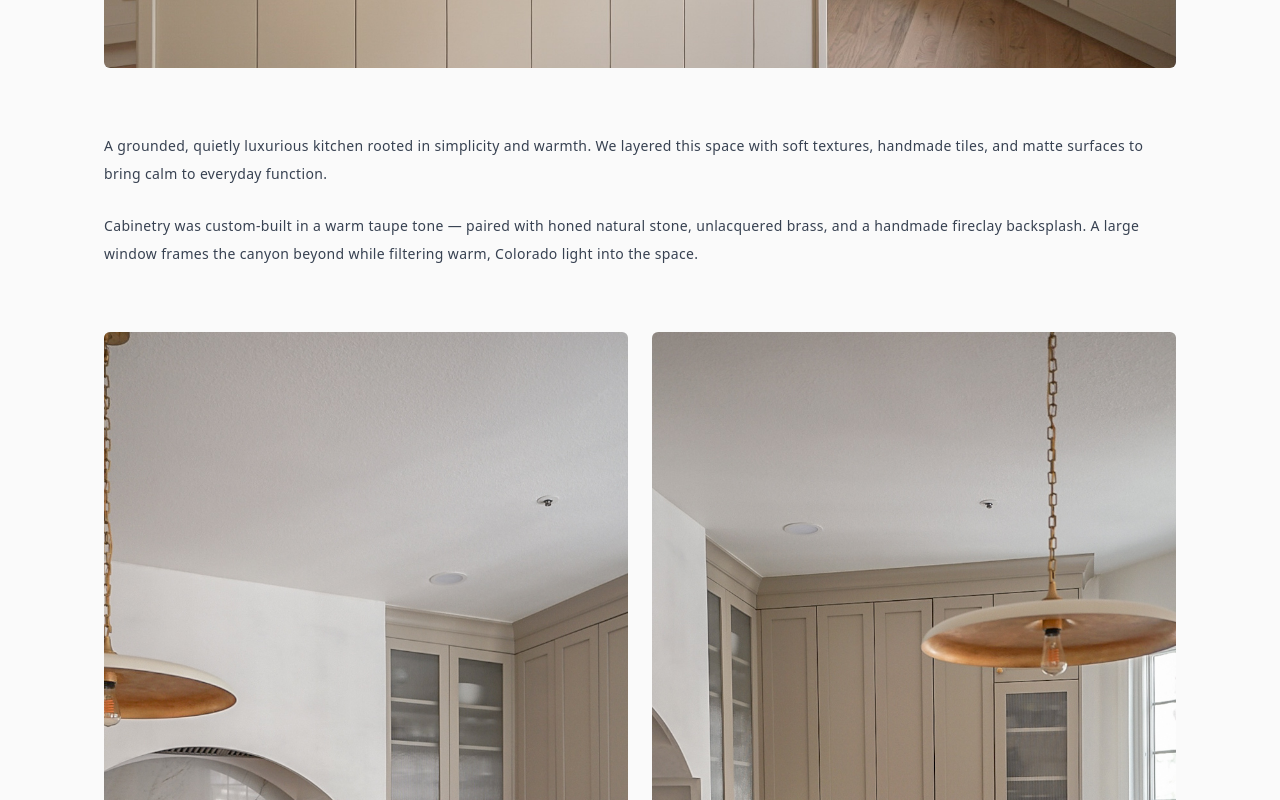
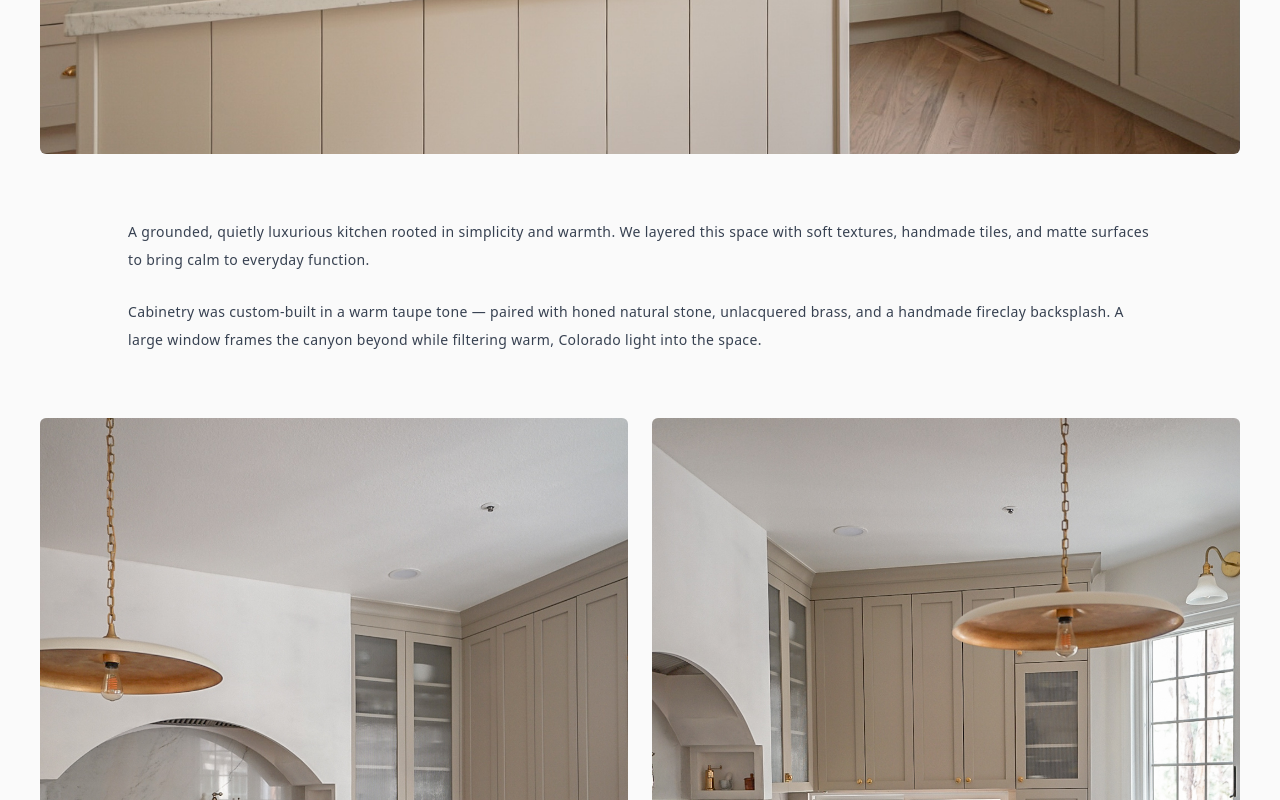
Before and after one commit to HalcyonHaus/halcyonhaus-site, a Next.js app: page /projects/canyon-cottage-kitchen in a window 1280 px wide. Shown: the part 840-1640 px from the top of the page. Built offline with nearby package versions, Linux system fonts and the light colour scheme.

Commit message:
Update canyon-cottage-kitchen.js

```diff
--- a/pages/projects/canyon-cottage-kitchen.js
+++ b/pages/projects/canyon-cottage-kitchen.js
@@ -40,7 +40,7 @@ export default function CanyonCottageKitchen() {
       </header>
 
       {/* Main Content */}
-      <main className="pt-24 pb-24 max-w-6xl mx-auto px-4 md:px-10">
+      <main className="pt-24 pb-24 max-w-[90rem] mx-auto px-4 md:px-10">
         <motion.h1 {...fadeUp} className="text-2xl md:text-2xl font-light tracking-[0.1em] text-center mb-16" style={{ fontFamily: "'Playfair Display', serif" }}>
           CANYON COTTAGE KITCHEN
         </motion.h1>
@@ -51,7 +51,7 @@ export default function CanyonCottageKitchen() {
         </motion.div>
 
         {/* Intro Text */}
-        <motion.section {...fadeUp} className="text-sm leading-7 tracking-wide font-inter text-gray-700 space-y-6 mb-16 px-4 md:px-0">
+        <motion.section {...fadeUp} className="text-sm leading-7 tracking-wide font-inter text-gray-700 space-y-6 mb-16 px-4 md:px-0 max-w-5xl mx-auto">
           <p>
             A grounded, quietly luxurious kitchen rooted in simplicity and warmth. We layered this space with soft textures, handmade tiles, and matte surfaces to bring calm to everyday function.
           </p>
@@ -60,12 +60,12 @@ export default function CanyonCottageKitchen() {
           </p>
         </motion.section>
 
-        {/* Side-by-side images with fixed height */}
+        {/* Side-by-side images with adjusted height */}
         <motion.div {...staggerGroup} className="grid grid-cols-1 md:grid-cols-2 gap-6 mb-16">
-          <motion.div className="h-[64rem] overflow-hidden rounded-md">
+          <motion.div className="h-[48rem] overflow-hidden rounded-md">
             <img src="/images/CCKITCHEN1.JPG" alt="Kitchen Detail 1" className="w-full h-full object-cover" />
           </motion.div>
-          <motion.div className="h-[64rem] overflow-hidden rounded-md">
+          <motion.div className="h-[48rem] overflow-hidden rounded-md">
             <img src="/images/CCKITCHEN2.JPG" alt="Kitchen Detail 2" className="w-full h-full object-cover" />
           </motion.div>
         </motion.div>
@@ -76,7 +76,7 @@ export default function CanyonCottageKitchen() {
         </motion.div>
 
         {/* Image with text beside */}
-        <motion.div {...fadeUp} className="grid grid-cols-1 md:grid-cols-12 gap-12 items-center mb-16 px-4 md:px-0">
+        <motion.div {...fadeUp} className="grid grid-cols-1 md:grid-cols-12 gap-12 items-center mb-16 px-4 md:px-0 max-w-6xl mx-auto">
           <div className="md:col-span-6">
             <img src="/images/KITCHENBLOG3.JPG" alt="Process or Detail Shot" className="w-full rounded-md object-cover" />
           </div>
@@ -89,16 +89,16 @@ export default function CanyonCottageKitchen() {
 
         {/* Final two-up layout */}
         <motion.div {...staggerGroup} className="grid grid-cols-1 md:grid-cols-2 gap-6 mb-16">
-          <motion.div className="h-[64rem] overflow-hidden rounded-md">
+          <motion.div className="h-[48rem] overflow-hidden rounded-md">
             <img src="/images/KITCHENBLOG2.JPG" alt="Detail 3" className="w-full h-full object-cover" />
           </motion.div>
-          <motion.div className="h-[64rem] overflow-hidden rounded-md">
+          <motion.div className="h-[48rem] overflow-hidden rounded-md">
             <img src="/images/KITCHENBLOG4.JPG" alt="Detail 4" className="w-full h-full object-cover" />
           </motion.div>
         </motion.div>
 
         {/* Closing Text */}
-        <motion.section {...fadeUp} className="text-sm leading-7 tracking-wide font-inter text-gray-700 space-y-6 px-4 md:px-0">
+        <motion.section {...fadeUp} className="text-sm leading-7 tracking-wide font-inter text-gray-700 space-y-6 px-4 md:px-0 max-w-5xl mx-auto">
           <p>
             Designed for a family who values both beauty and everyday ease, this kitchen is part of our larger Canyon Cottage renovation in Castle Pines Village — an ode to timeless interiors with a quietly modern soul.
           </p>
```
